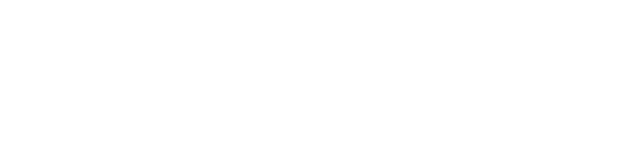
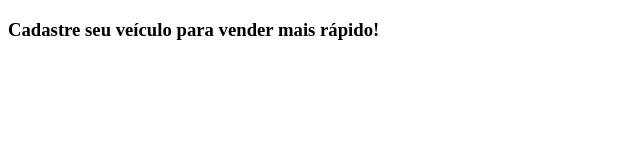
Before and after one commit to J-Robalo/formulario-venda-carro, a plain HTML site: page index.html in a window 1280 px wide. Shown: the whole page, without its empty margins (0-640 px from the left). Drawn offline with Linux system fonts and the light colour scheme.

Commit message:
Criando arquivo CSS e atualizando HTML

```diff
--- a/index.html
+++ b/index.html
@@ -5,10 +5,16 @@
   <meta charset="UTF-8">
   <meta http-equiv="X-UA-Compatible" content="IE=edge">
   <meta name="viewport" content="width=device-width, initial-scale=1.0">
-  <title>Formulário de Venda de Carro</title>
+  <title>Venda seu Carro</title>
+  <link rel="stylesheet" href="css/style.css" />
 </head>
 
 <body>
+  <div class="container">
+    <div class="header">
+      <h3>Cadastre seu veículo para vender mais rápido!</h3>
+    </div>
+  </div>
 
 </body>
 
```
Also changed, not shown: css/style.css (added).
